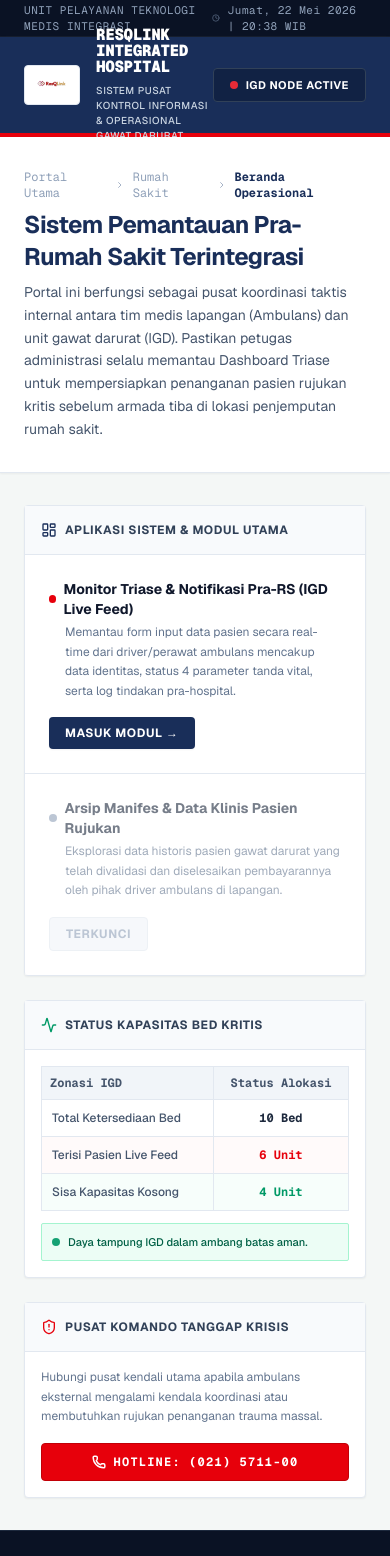
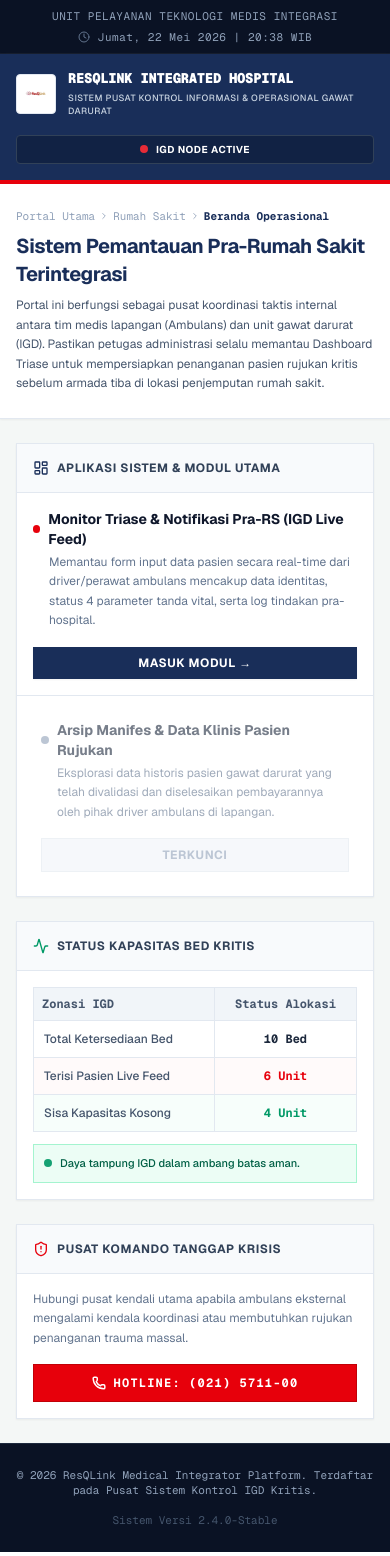
Before and after one commit to vinkakniv/resqlink-hospital-dashboard, a Next.js app: page / in a window 390 px wide. Shown: the top 1556 px of the page. Built offline with nearby package versions, Linux system fonts and the light colour scheme.

Commit message:
feat: refine dashboard interface

```diff
--- a/app/page.tsx
+++ b/app/page.tsx
@@ -13,7 +13,7 @@ export default function HospitalHomepage() {
 
       {/* 1. TOP BAR INFO */}
       <div className="w-full bg-[#0A1224] text-slate-400 text-[11px] font-mono border-b border-white/5">
-        <div className="max-w-7xl mx-auto px-6 h-9 flex justify-between items-center tracking-wider">
+        <div className="max-w-7xl mx-auto px-4 sm:px-6 h-auto py-2 sm:h-9 flex flex-col sm:flex-row justify-between items-center gap-1 sm:gap-0 tracking-wider text-center sm:text-left">
           <div>UNIT PELAYANAN TEKNOLOGI MEDIS INTEGRASI</div>
           <div className="flex items-center gap-2">
             <Clock size={12} className="text-slate-500" />
@@ -22,64 +22,67 @@ export default function HospitalHomepage() {
         </div>
       </div>
 
-      {/* 2. HEADER UTAMA */}
       <header className="w-full bg-[#192e59] text-white border-b-4 border-red-600 shadow-sm">
-        <div className="max-w-7xl mx-auto px-6 h-24 flex items-center justify-between">
-          <div className="flex items-center gap-4">
-            <div className="bg-white p-2 rounded-sm flex items-center justify-center border border-slate-200 shrink-0">
+        <div className="max-w-7xl mx-auto px-4 sm:px-6 py-4 sm:py-0 sm:h-24 flex flex-col sm:flex-row items-start sm:items-center justify-between gap-4 sm:gap-0">
+
+          {/* Sisi Kiri: Logo & Kelompok Judul */}
+          <div className="flex items-center gap-3 text-left w-full sm:w-auto">
+            <div className="bg-white p-1.5 rounded-sm flex items-center justify-center border border-slate-200 shrink-0 w-10 h-10 sm:w-12 sm:h-12">
               <Image
                 src="/assets/images/ResQLink_Logo.png"
                 alt="ResQLink Logo"
-                width={38}
-                height={38}
+                width={32}
+                height={32}
                 className="object-contain"
               />
             </div>
-            <div className="text-left">
-              <h1 className="text-base md:text-xl font-black tracking-tight leading-none font-mono text-white">
+            <div className="flex-1 min-w-0">
+              <h1 className="text-sm sm:text-xl font-black tracking-tight leading-tight font-mono text-white break-words">
                 RESQLINK INTEGRATED HOSPITAL
               </h1>
-              <span className="text-[10px] md:text-xs text-slate-300 tracking-wider font-medium uppercase mt-2 block">
+              <span className="text-[9px] sm:text-xs text-slate-300 tracking-wider font-medium uppercase mt-1 block whitespace-normal sm:whitespace-nowrap">
                 Sistem Pusat Kontrol Informasi & Operasional Gawat Darurat
               </span>
             </div>
           </div>
 
-          <div className="flex items-center gap-2 bg-[#112244] px-4 py-2 border border-slate-700 rounded-sm shrink-0">
-            <span className="text-[11px] text-white font-bold tracking-wider uppercase flex items-center gap-2">
+          {/* Sisi Kanan: Status Node Active */}
+          <div className="flex items-center gap-2 bg-[#112244] px-3 py-1.5 sm:px-4 sm:py-2 border border-slate-700 rounded-sm shrink-0 self-stretch sm:self-auto justify-center">
+            <span className="text-[10px] sm:text-[11px] text-white font-bold tracking-wider uppercase flex items-center gap-2">
               <span className="w-2 h-2 bg-red-500 rounded-full animate-pulse" />
               IGD NODE ACTIVE
             </span>
           </div>
+
         </div>
       </header>
 
       {/* 3. HERO / DAERAH PENGUMUMAN UTAMA */}
       <section className="w-full bg-white border-b border-slate-200 shadow-xs">
-        <div className="max-w-7xl mx-auto px-6 py-8 text-left">
-          <div className="flex items-center gap-2 text-xs text-slate-400 mb-2 font-mono">
+        <div className="max-w-7xl mx-auto px-4 sm:px-6 py-6 sm:py-8 text-left">
+          <div className="flex flex-wrap items-center gap-1 sm:gap-2 text-[11px] text-slate-400 mb-2 font-mono">
             <span>Portal Utama</span>
             <ChevronRight size={10} />
             <span>Rumah Sakit</span>
             <ChevronRight size={10} />
             <span className="text-[#192e59] font-bold">Beranda Operasional</span>
           </div>
-          <h2 className="text-2xl font-bold text-[#192e59] tracking-tight mb-2">
+          <h2 className="text-xl sm:text-2xl font-bold text-[#192e59] tracking-tight mb-2">
             Sistem Pemantauan Pra-Rumah Sakit Terintegrasi
           </h2>
-          <p className="text-slate-600 text-sm max-w-5xl leading-relaxed">
+          <p className="text-slate-600 text-xs sm:text-sm max-w-5xl leading-relaxed">
             Portal ini berfungsi sebagai pusat koordinasi taktis internal antara tim medis lapangan (Ambulans) dan unit gawat darurat (IGD). Pastikan petugas administrasi selalu memantau Dashboard Triase untuk mempersiapkan penanganan pasien rujukan kritis sebelum armada tiba di lokasi penjemputan rumah sakit.
           </p>
         </div>
       </section>
 
-{/* 4. AREA SEKSI KONTEN: Diikat mati dengan pembungkus block agar tidak bocor kesamping */}
-      <div className="w-full max-w-7xl mx-auto px-6 py-8 flex-1">
+      {/* 4. AREA SEKSI KONTEN */}
+      <div className="w-full max-w-7xl mx-auto px-4 sm:px-6 py-6 sm:py-8 flex-1">
         <div className="flex flex-col lg:flex-row gap-6 items-start justify-between">
 
-          {/* KOLOM KIRI & TENGAH (Aplikasi Utama) - Paksa ambil 66% lebar */}
+          {/* KOLOM KIRI & TENGAH (Aplikasi Utama) */}
           <div className="w-full lg:w-2/3 space-y-6 flex-shrink-0 text-left">
-            <div className="bg-white border border-slate-200 rounded-sm shadow-xs">
+            <div className="bg-white border border-slate-200 rounded-none shadow-xs">
               <div className="p-4 bg-slate-50 border-b border-slate-200 flex items-center gap-2">
                 <LayoutDashboard size={16} className="text-[#192e59]" />
                 <h3 className="font-bold text-xs uppercase tracking-wider text-slate-700">Aplikasi Sistem & Modul Utama</h3>
@@ -87,7 +90,7 @@ export default function HospitalHomepage() {
 
               <div className="p-0 divide-y divide-slate-200">
                 {/* ITEM MODUL 1: MONITOR TRIASE */}
-                <div className="p-6 flex flex-col sm:flex-row justify-between items-start sm:items-center gap-4 hover:bg-slate-50/50 transition-colors">
+                <div className="p-4 sm:p-6 flex flex-col sm:flex-row justify-between items-start sm:items-center gap-4 hover:bg-slate-50/50 transition-colors">
                   <div className="flex-1 space-y-1">
                     <div className="flex items-center gap-2">
                       <span className="w-2 h-2 rounded-full bg-red-600" />
@@ -99,9 +102,10 @@ export default function HospitalHomepage() {
                       Memantau form input data pasien secara real-time dari driver/perawat ambulans mencakup data identitas, status 4 parameter tanda vital, serta log tindakan pra-hospital.
                     </p>
                   </div>
+                  {/* PERBAIKAN: Mengubah rute agar mengarah ke folder internal /hospital/dashboard */}
                   <Link
-                    href="/dashboard"
-                    className="bg-[#192e59] hover:bg-[#122242] text-white px-4 py-2 text-xs font-bold uppercase tracking-wider rounded-sm transition-colors whitespace-nowrap shadow-xs"
+                    href="/hospital/dashboard"
+                    className="w-full sm:w-auto bg-[#192e59] hover:bg-[#122242] text-white px-4 py-2 text-xs font-bold uppercase tracking-wider rounded-none transition-colors whitespace-nowrap shadow-xs text-center"
                   >
                     Masuk Modul &rarr;
                   </Link>
@@ -120,7 +124,7 @@ export default function HospitalHomepage() {
                       Eksplorasi data historis pasien gawat darurat yang telah divalidasi dan diselesaikan pembayarannya oleh pihak driver ambulans di lapangan.
                     </p>
                   </div>
-                  <button disabled className="bg-slate-100 text-slate-400 border border-slate-200 px-4 py-2 text-xs font-bold uppercase tracking-wider rounded-sm cursor-not-allowed whitespace-nowrap">
+                  <button disabled className="w-full sm:w-auto bg-slate-100 text-slate-400 border border-slate-200 px-4 py-2 text-xs font-bold uppercase tracking-wider rounded-none cursor-not-allowed whitespace-nowrap text-center">
                     Terkunci
                   </button>
                 </div>
@@ -128,11 +132,11 @@ export default function HospitalHomepage() {
             </div>
           </div>
 
-          {/* KOLOM KANAN: Status Bed & Kontak Krisis - Paksa ambil 33% lebar */}
+          {/* KOLOM KANAN: Status Bed & Kontak Krisis */}
           <div className="w-full lg:w-1/3 space-y-6 flex-shrink-0 text-left">
 
             {/* PANEL KAPASITAS BED */}
-            <div className="bg-white border border-slate-200 rounded-sm shadow-xs">
+            <div className="bg-white border border-slate-200 rounded-none shadow-xs">
               <div className="p-4 bg-slate-50 border-b border-slate-200 flex items-center gap-2">
                 <Activity size={16} className="text-emerald-600" />
                 <h3 className="font-bold text-xs uppercase tracking-wider text-slate-700">Status Kapasitas Bed Kritis</h3>
@@ -160,7 +164,7 @@ export default function HospitalHomepage() {
                     </tr>
                   </tbody>
                 </table>
-                <div className="mt-3 p-2.5 bg-emerald-50 text-emerald-800 text-[11px] font-medium border border-emerald-200 rounded-xs flex items-center gap-2">
+                <div className="mt-3 p-2.5 bg-emerald-50 text-emerald-800 text-[11px] font-medium border border-emerald-200 rounded-none flex items-center gap-2">
                   <span className="w-2 h-2 rounded-full bg-emerald-600 animate-pulse shrink-0" />
                   <span>Daya tampung IGD dalam ambang batas aman.</span>
                 </div>
@@ -168,7 +172,7 @@ export default function HospitalHomepage() {
             </div>
 
             {/* PANEL EMERGENCY HOTLINE */}
-            <div className="bg-white border border-slate-200 rounded-sm shadow-xs">
+            <div className="bg-white border border-slate-200 rounded-none shadow-xs">
               <div className="p-4 bg-slate-50 border-b border-slate-200 flex items-center gap-2">
                 <ShieldAlert size={16} className="text-red-600" />
                 <h3 className="font-bold text-xs uppercase tracking-wider text-slate-700">Pusat Komando Tanggap Krisis</h3>
@@ -177,7 +181,7 @@ export default function HospitalHomepage() {
                 <p className="text-xs text-slate-500 leading-relaxed mb-4">
                   Hubungi pusat kendali utama apabila ambulans eksternal mengalami kendala koordinasi atau membutuhkan rujukan penanganan trauma massal.
                 </p>
-                <div className="w-full flex items-center justify-center gap-2 bg-red-600 border border-red-700 text-white py-2.5 rounded-sm text-xs font-mono font-bold tracking-widest">
+                <div className="w-full flex items-center justify-center gap-2 bg-red-600 border border-red-700 text-white py-2.5 rounded-none text-xs font-mono font-bold tracking-widest">
                   <Phone size={14} strokeWidth={2.5} /> HOTLINE: (021) 5711-00
                 </div>
               </div>
@@ -190,7 +194,7 @@ export default function HospitalHomepage() {
 
       {/* 5. FOOTER INSTITUSI */}
       <footer className="w-full bg-[#0A1224] text-slate-400 py-6 border-t border-slate-800 text-xs mt-auto">
-        <div className="max-w-7xl mx-auto px-6 flex flex-col md:flex-row justify-between items-center gap-4 font-mono text-[11px]">
+        <div className="max-w-7xl mx-auto px-4 sm:px-6 flex flex-col md:flex-row justify-between items-center gap-4 font-mono text-[11px] text-center md:text-left">
           <div>&copy; 2026 ResQLink Medical Integrator Platform. Terdaftar pada Pusat Sistem Kontrol IGD Kritis.</div>
           <div className="text-slate-600">Sistem Versi 2.4.0-Stable</div>
         </div>
```
Also changed, not shown: app/dashboard/page.tsx (+31 -11 lines).
